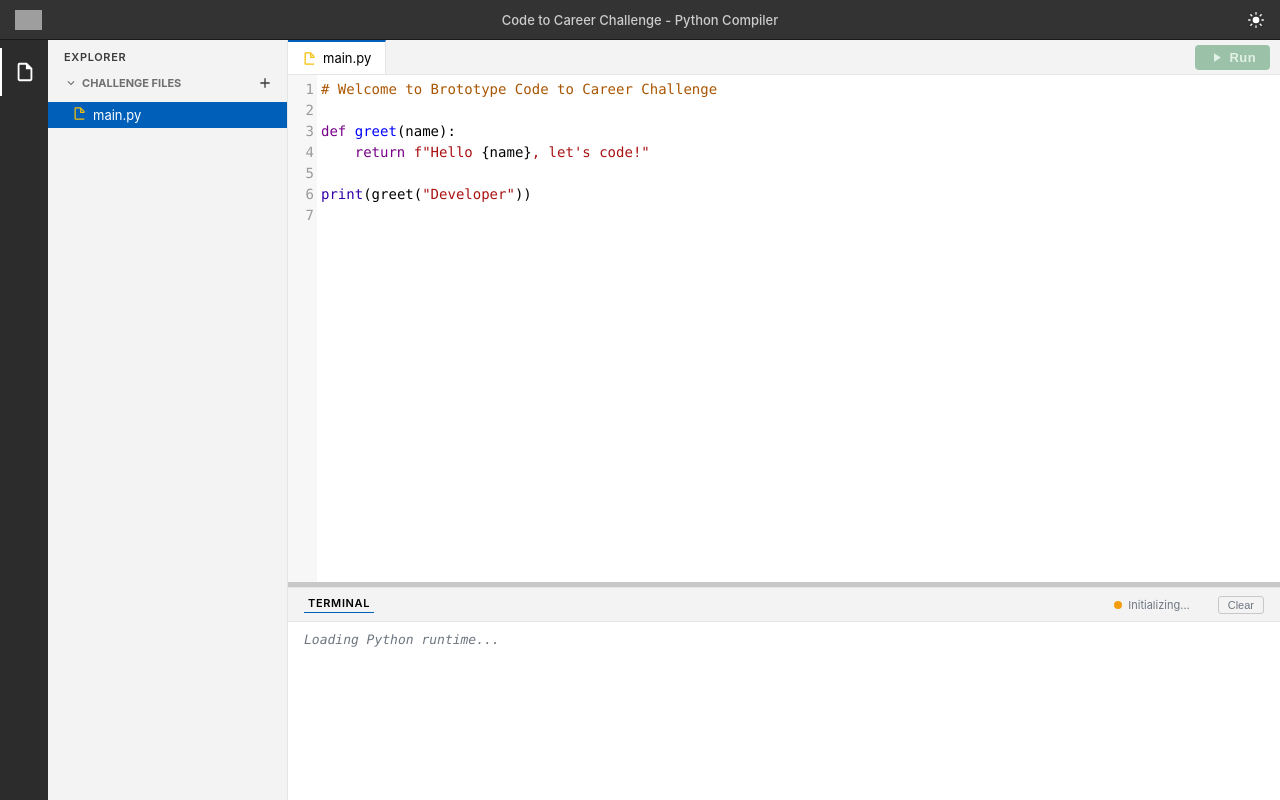
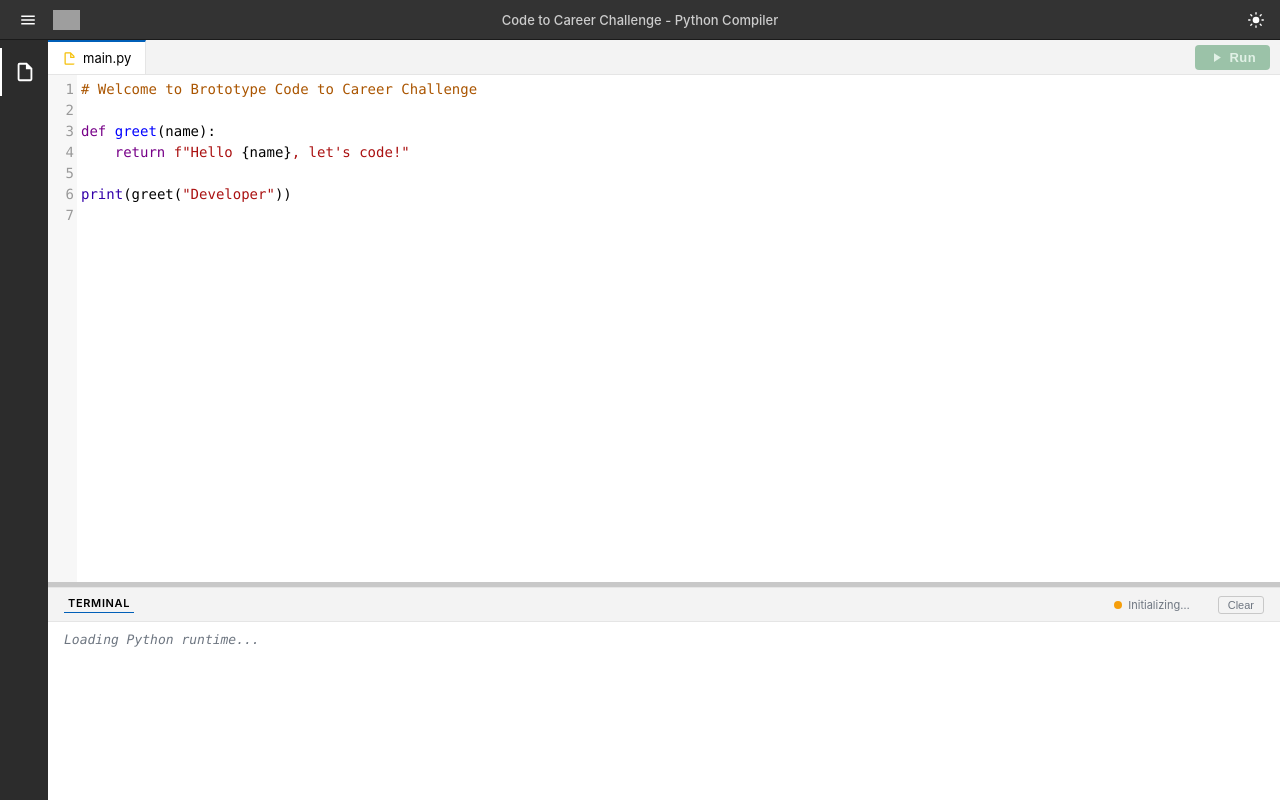
Before and after one commit to Brototype-Marketing/Python-playground, a plain HTML site: page standalone-compiler/index.html in a window 1280 px wide. Both pictures are taken after a click on the element 23 px from the left and 72 px from the top of the page. Drawn offline with nearby package versions, Linux system fonts and the light colour scheme; grey boxes are pictures that could not be loaded.

Commit message:
show / hide toggle added in compiler screen

```diff
--- a/frontend/style.css
+++ b/frontend/style.css
@@ -1202,3 +1202,11 @@ body.light #playgroundView .terminal-inline-input { color: #1a1a1a; caret-color:
     height: 100% !important;
   }
 }
+
+/* Sidebar toggle styles for desktop */
+#sidebarToggleBtn {
+  margin-right: 12px;
+}
+.sidebar.collapsed {
+  display: none !important;
+}
--- a/standalone-compiler/app.js
+++ b/standalone-compiler/app.js
@@ -527,8 +527,15 @@ function initMobileNav() {
   // Sidebar slide-out toggle
   if (sidebarBtn && sidebar && overlay) {
     sidebarBtn.addEventListener('click', () => {
-      sidebar.classList.toggle('mobile-open');
-      overlay.classList.toggle('active');
+      if (window.innerWidth > 768) {
+        sidebar.classList.toggle('collapsed');
+        if (editor) {
+          setTimeout(() => editor.refresh(), 50);
+        }
+      } else {
+        sidebar.classList.toggle('mobile-open');
+        overlay.classList.toggle('active');
+      }
     });
 
     overlay.addEventListener('click', () => {
@@ -536,4 +543,17 @@ function initMobileNav() {
       overlay.classList.remove('active');
     });
   }
+
+  // Activity Bar Explorer toggle for desktop
+  const explorerTab = document.querySelector('.activity-bar .action-item');
+  if (explorerTab && sidebar) {
+    explorerTab.addEventListener('click', () => {
+      if (window.innerWidth > 768) {
+        sidebar.classList.toggle('collapsed');
+        if (editor) {
+          setTimeout(() => editor.refresh(), 50);
+        }
+      }
+    });
+  }
 }
--- a/standalone-compiler/index.html
+++ b/standalone-compiler/index.html
@@ -22,7 +22,7 @@
     <!-- Title Bar -->
     <div class="titlebar">
       <div class="titlebar-left">
-        <button id="sidebarToggleBtn" class="icon-btn mobile-only-btn" title="Toggle Explorer">
+        <button id="sidebarToggleBtn" class="icon-btn" title="Toggle Explorer">
           <svg viewBox="0 0 24 24" width="18" height="18" fill="currentColor">
             <path d="M3 18h18v-2H3v2zm0-5h18v-2H3v2zm0-7v2h18V6H3z" />
           </svg>
--- a/standalone-compiler/style.css
+++ b/standalone-compiler/style.css
@@ -695,3 +695,11 @@ body.light .terminal-inline-input { color: #1a1a1a; caret-color: #000; }
     padding: 8px 12px;
   }
 }
+
+/* Sidebar toggle styles for desktop */
+#sidebarToggleBtn {
+  margin-right: 12px;
+}
+.sidebar.collapsed {
+  display: none !important;
+}
```
Also changed, not shown: frontend/app.js (+22 -2 lines), frontend/index.html (+1 -1 lines).
